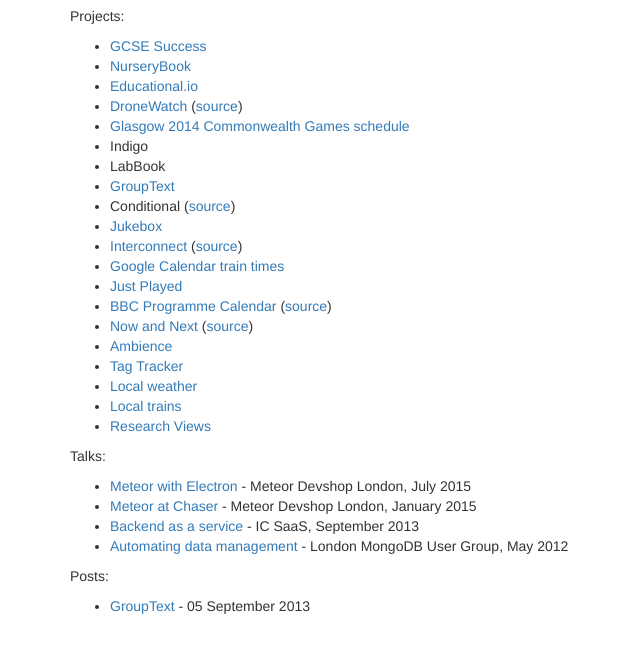
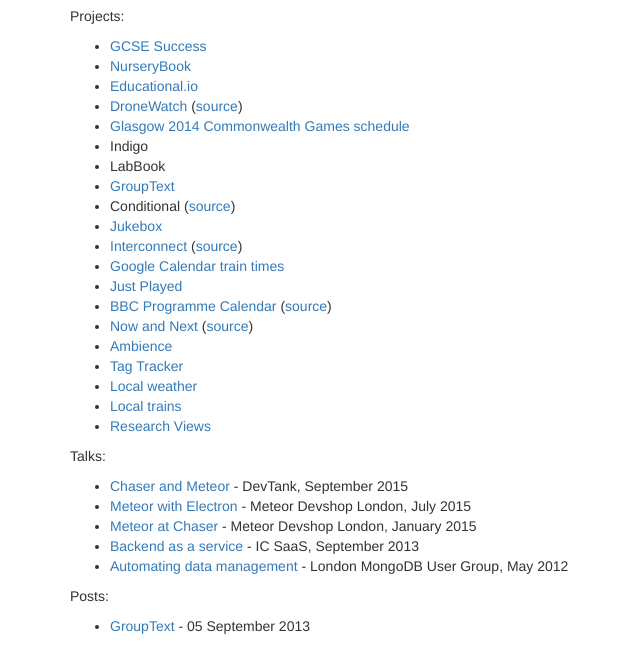
Before and after one commit to mrw34/mrw34.github.com, a Jekyll site: the page built from index.html, in a window 1280 px wide, cut to the strip 230-900 px from the top of the page. Shown: the whole strip, without its empty margins (0-640 px from the left). Built offline with Jekyll 4.4.1, drawn with Linux system fonts in a browser that asks for light colours.

Commit message:
Add DevTank talk

```diff
--- a/index.html
+++ b/index.html
@@ -33,6 +33,7 @@
 	</ul>
 	<p>Talks:</p>
 	<ul>
+		<li><a href="https://goo.gl/yFZTVv">Chaser and Meteor</a> - DevTank, September 2015</li>
 		<li><a href="https://docs.google.com/presentation/d/1u7EOi1g4GUX8MIc4XfGixqnJ1E0cSRPsItMHx_LR1a4/pub">Meteor with Electron</a> - Meteor Devshop London, July 2015</li>
 		<li><a href="https://docs.google.com/presentation/d/1aOiIK_uCyAokxudV_QfVYaJXw22GwEcGy4swDbnMsLE/pub">Meteor at Chaser</a> - Meteor Devshop London, January 2015</li>
 		<li><a href="http://slid.es/mrw34/baas/fullscreen">Backend as a service</a> - IC SaaS, September 2013</li>
```
